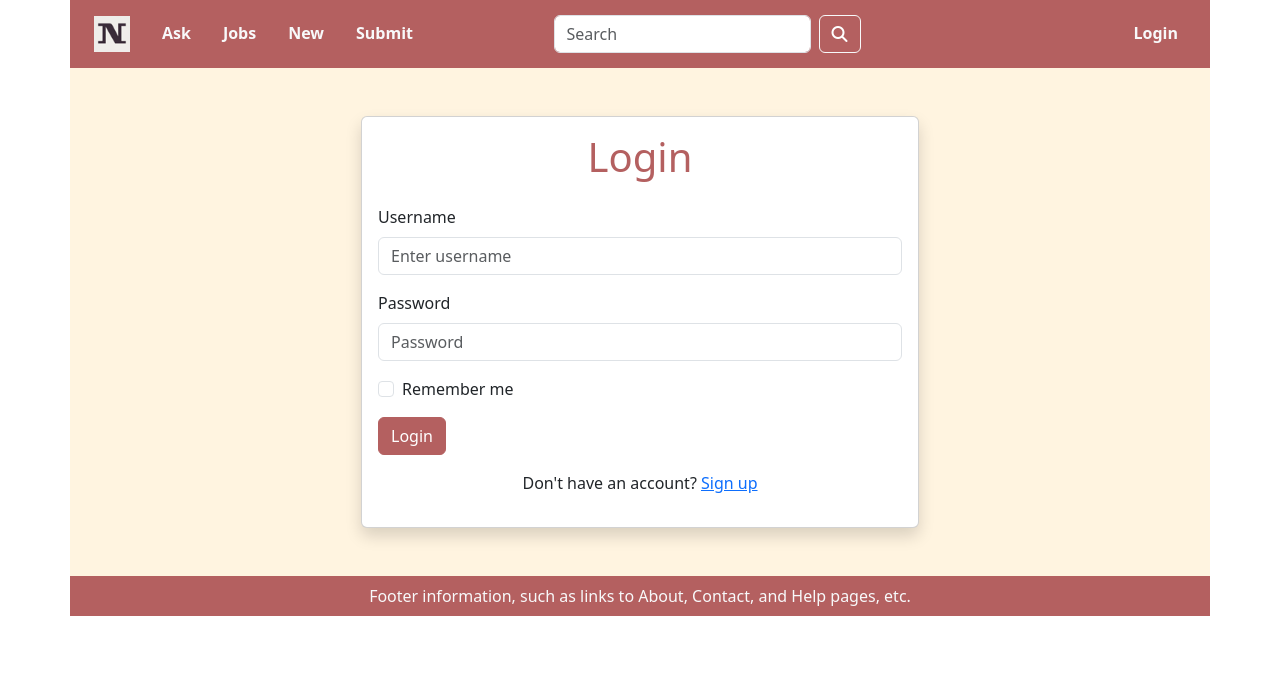
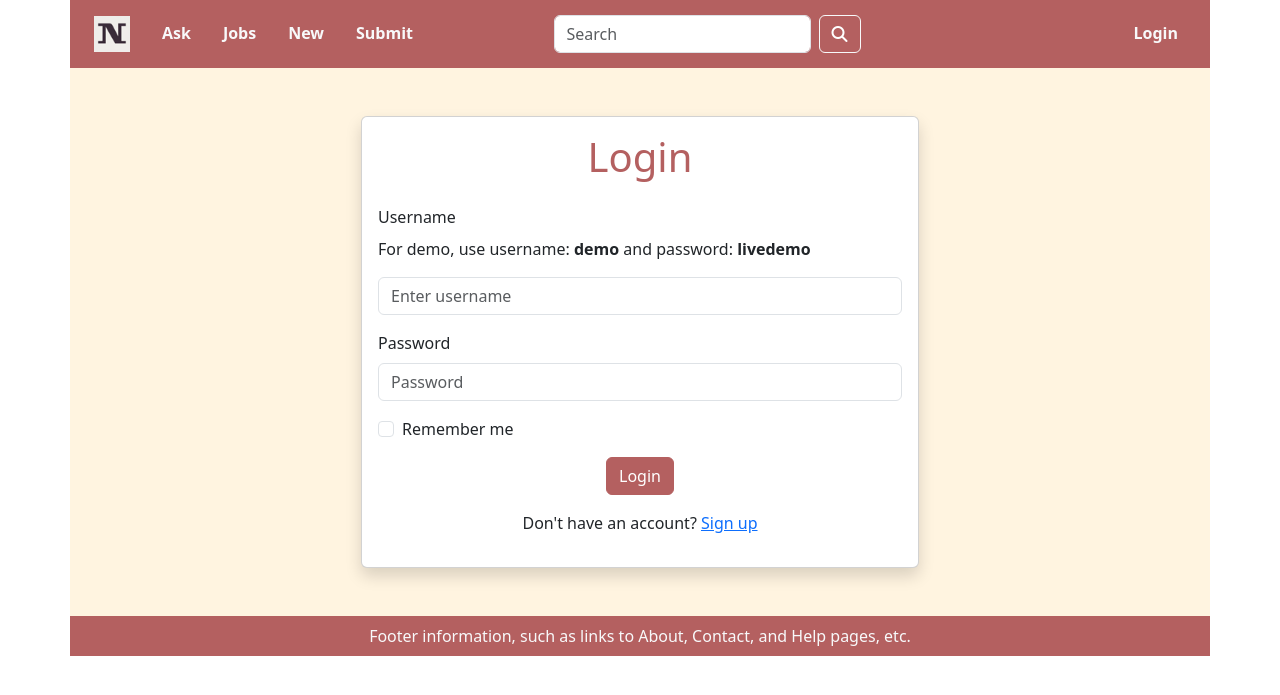
Before and after one commit to shihongji/NeuCommunity, a Django app: page /users/login/ in a window 1280 px wide. Shown: the top 695 px of the page. Run offline with Django 4.2, Linux system fonts and the light colour scheme; some libraries are stand-ins or nearby versions.

Commit message:
justify-center login btn, and push to live demo (#8)

```diff
--- a/users/templates/users/login.html
+++ b/users/templates/users/login.html
@@ -12,6 +12,7 @@
             {% csrf_token %}
             <div class="mb-3">
               <label for="username" class="form-label">Username</label>
+              <p>For demo, use username: <strong>demo</strong> and password: <strong>livedemo</strong></p>
               <input type="text" class="form-control" id="username" name="username" aria-describedby="emailHelp"
                 placeholder="Enter username">
             </div>
@@ -23,7 +24,9 @@
               <input type="checkbox" class="form-check-input" id="remember" name="remember">
               <label class="form-check-label" for="remember">Remember me</label>
             </div>
+            <div class="d-flex justify-content-center">
             <button type="submit" class="btn btn-primary">Login</button>
+            </div>
             {% if messages %}
               <div class="alert alert-danger mt-3" role="alert">
                 <ul class="mb-0">
```
